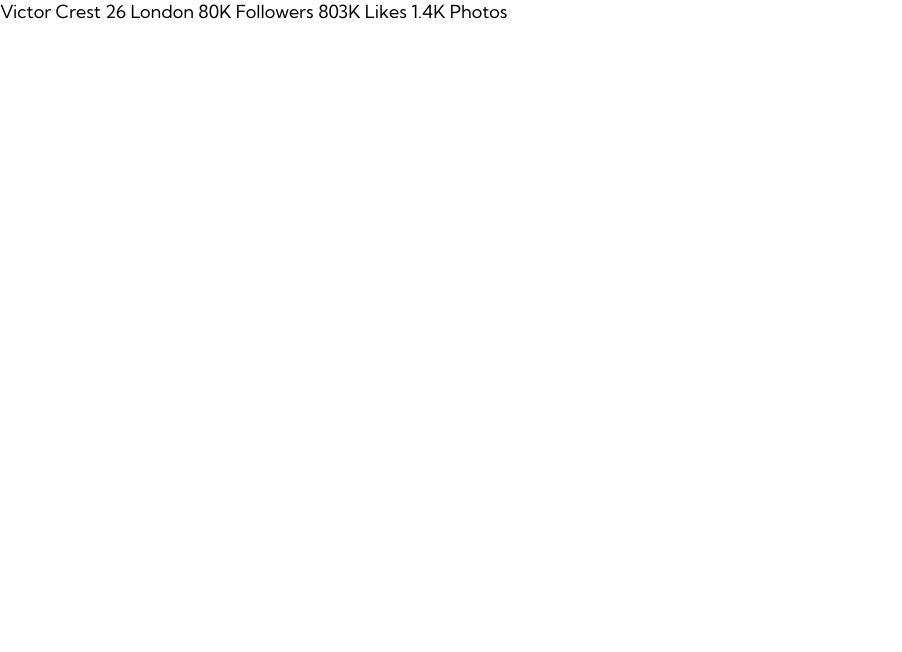
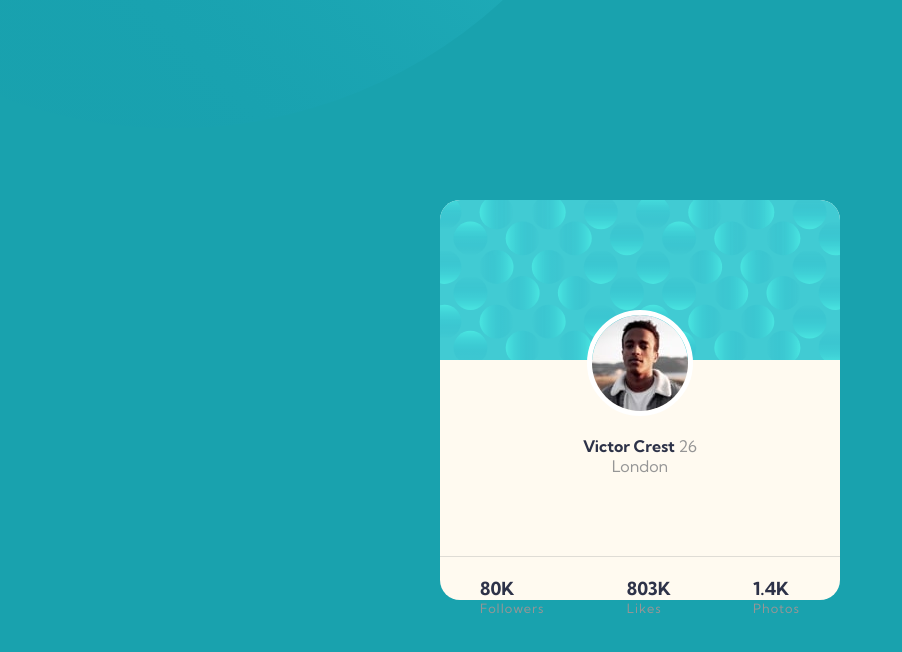
Before and after one commit to wallaceAnterio/profile-card-component-main, a plain HTML site: page index.html in a window 1280 px wide. Shown: the whole page, without its empty margins (0-902 px from the left). Drawn offline with Linux system fonts and the light colour scheme.

Commit message:
challenge concluded

```diff
--- a/index.html
+++ b/index.html
@@ -9,12 +9,40 @@
          rel="stylesheet"
       />
 
-      <link rel="stylesheet" href="./styles/reset.css">
-      <link rel="stylesheet" href="./styles/style.css">
+      <link rel="stylesheet" href="./styles/reset.css" />
+      <link rel="stylesheet" href="./styles/style.css" />
 
       <title>Frontend Mentor | Profile card component</title>
    </head>
    <body>
-      Victor Crest 26 London 80K Followers 803K Likes 1.4K Photos
+      <main class="container">
+         <div class="img-avatar">
+            <img class="card-bg" src="./images/bg-pattern-card.svg" alt="" />
+            <img id="avatar" src="./images/image-victor.jpg" alt="" />
+         </div>
+
+         <div class="name">
+            <p>
+               Victor Crest <span>26</span><br />
+               <span>London</span>
+            </p>
+         </div>
+         <div class="border"></div>
+
+         <div class="info-contant">
+            <div>
+               <h1>80K</h1>
+               <p>Followers</p>
+            </div>
+            <div>
+               <h1>803K</h1>
+               <p>Likes</p>
+            </div>
+            <div>
+               <h1>1.4K</h1>
+               <p>Photos</p>
+            </div>
+         </div>
+      </main>
    </body>
 </html>
--- a/styles/style.css
+++ b/styles/style.css
@@ -3,10 +3,94 @@
    --Very-dark-desaturated-blue: hsl(229, 23%, 23%);
    --Dark-grayish-blue: hsl(227, 10%, 46%);
    --Dark-gray: hsl(0, 0%, 59%);
+   --dark-border: rgb(150, 150, 150, 0.3);
 }
 
-/* - Font size (name and stats): 18px */
 body {
+   display: flex;
+   align-items: center;
+   justify-content: center;
+   width: 100vw;
+   height: 100vh;
    font-size: 18px;
    font-family: "Kumbh Sans";
+   background-image: url("../images/bg-pattern-top.svg"),
+      url("/images/bg-pattern-bottom.svg");
+   background-repeat: no-repeat, no-repeat;
+   background-position: -105% 477%, 203% -478%;
+   background-color: var(--Dark-cyan);
 }
+
+.container {
+   width: 400px;
+   height: 50%;
+   border: 1px solid none;
+   border-radius: 20px;
+   background-color: floralwhite;
+}
+
+.card-bg {
+   width: 100%;
+   border-radius: 20px 20px 0 0;
+}
+
+.img-avatar {
+   display: flex;
+   justify-content: center;
+   flex-direction: column;
+   align-items: center;
+}
+
+.img-avatar #avatar {
+   margin-top: -50px;
+   border-radius: 50%;
+   border: 5px solid white;
+}
+
+.name {
+   display: flex;
+   justify-content: center;
+   margin-top: 20px;
+}
+
+.name > p {
+   font-family: "Kumbh Sans";
+   text-align: center;
+   font-weight: 700;
+   color: var(--Very-dark-desaturated-blue);
+   font-size: 1rem;
+}
+
+.name span {
+   font-family: "Kumbh Sans";
+   font-weight: 400;
+   color: var(--Dark-gray);
+   font-size: 1rem;
+}
+
+.info-contant {
+   border-top: 1px solid var(--dark-border);
+   display: flex;
+   justify-content: space-between;
+   align-items: center;
+   margin-top: 20%;
+   padding: 20px 40px 20px 40px;
+}
+.info-contant h1 {
+   color: var(--Very-dark-desaturated-blue);
+   font-size: 18px;
+}
+.info-contant p {
+   letter-spacing: 1px;
+   font-size: 0.8rem;
+   color: var(--Dark-gray);
+}
+
+@media screen and (max-width: 375px) {
+   body {
+      background-image: url("../images/bg-pattern-top.svg"),
+         url("/images/bg-pattern-bottom.svg");
+      background-repeat: no-repeat, no-repeat;
+      background-position: -27% -800%, -20% -600%;
+   }
+}
```
Also changed, not shown: images/solution-desktop.png (added), images/solution-mobile.png (added), 2 other files.
